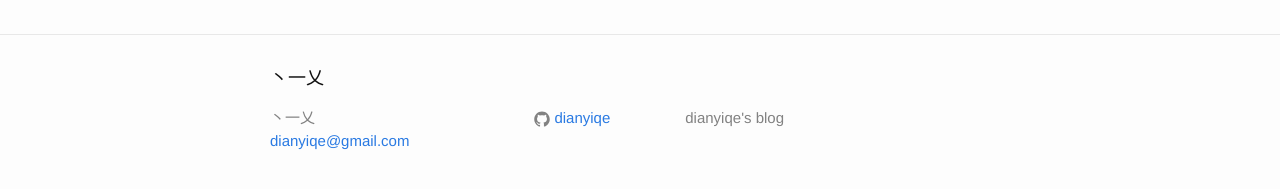
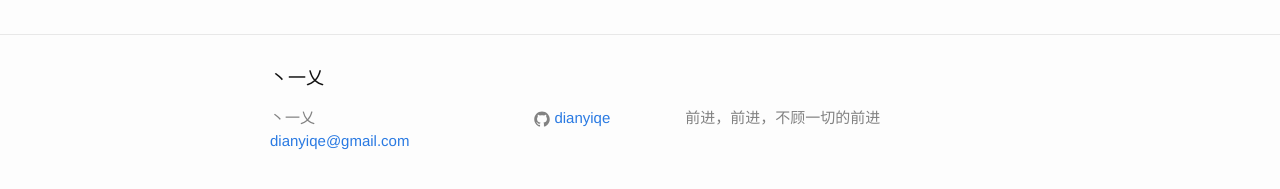
Before and after one commit to dianyiqe/dianyiqe.github.io, a Jekyll site: the page built from _posts/2016-08-12-some-useful-shortkey-in-windows-10.markdown, in a window 1280 px wide. Shown: the part 610-799 px from the top of the page. Built offline with Jekyll 4.4.1, drawn with Linux system fonts in a browser that asks for light colours.

Commit message:
littlechange

```diff
--- a/_config.yml
+++ b/_config.yml
@@ -8,7 +8,7 @@
 # Site settings
 title: 丶一乂
 email: dianyiqe@gmail.com
-description: dianyiqe's blog
+description: 前进，前进，不顾一切的前进
 baseurl: "" # the subpath of your site, e.g. /blog
 url: "http://doublehelix.xyz" # the base hostname & protocol for your site
 github_username:  dianyiqe
```
Also changed, not shown: 1 other file.
